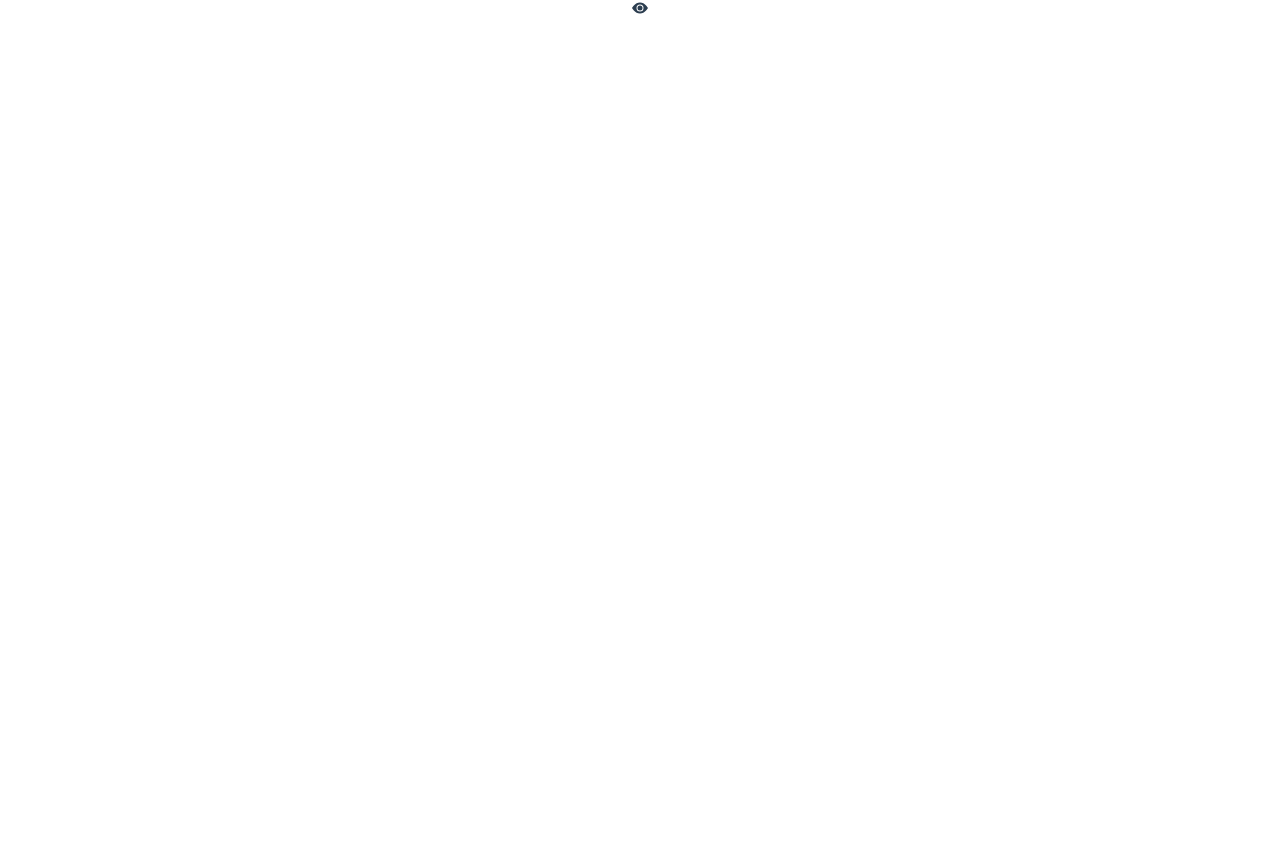
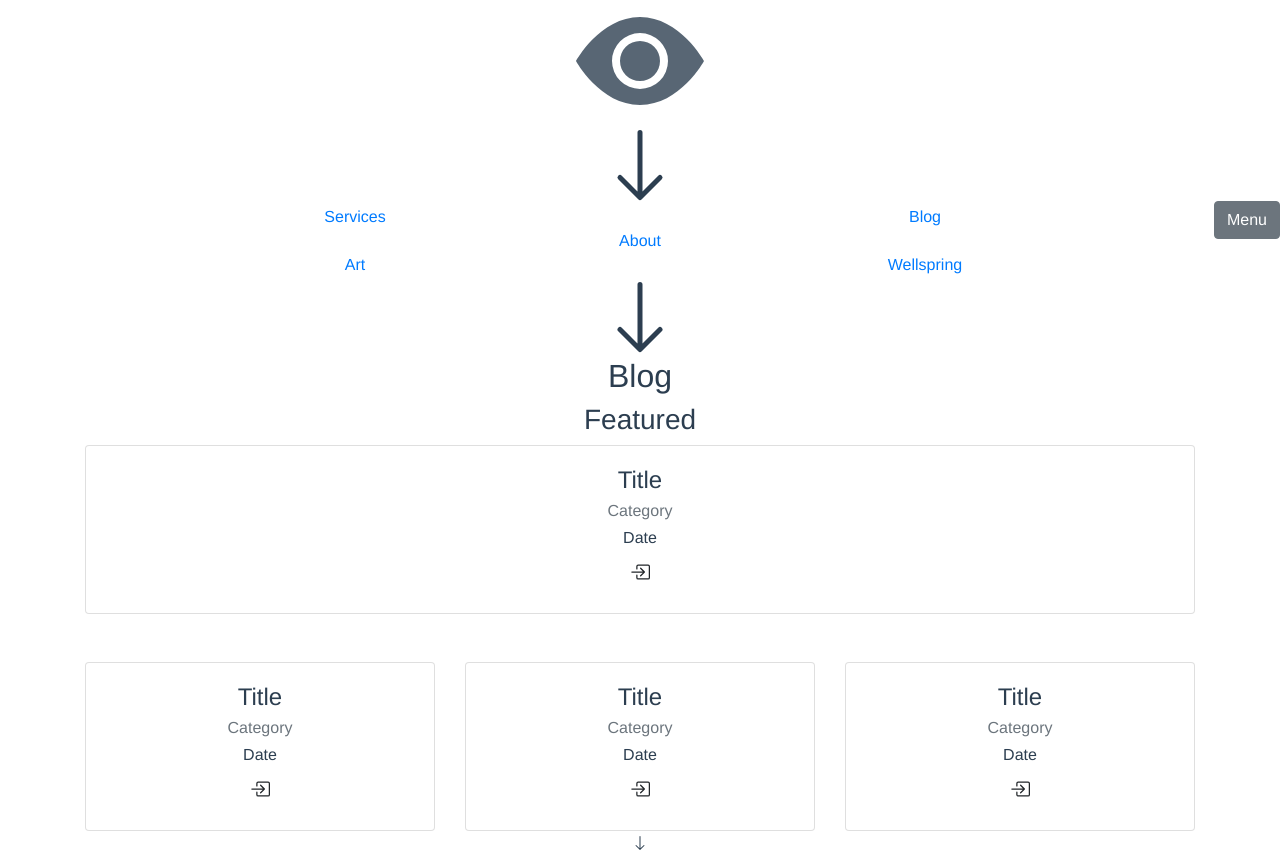
Before and after one commit to Froconic/app, a Vue app: page / in a window 1280 px wide. Shown: the part 199-1054 px from the top of the page. Before the commit the page ends 800 px from the top, so only its background shows below. Built offline with nearby package versions, Linux system fonts and the light colour scheme.

Commit message:
Added blog section

```diff
--- a/src/views/Home.vue
+++ b/src/views/Home.vue
@@ -1,32 +1,127 @@
 <template>
   <div class="home">
-    <b-container>
+    <b-container class="section hero-section">
       <b-row>
         <b-col>
-          <h1>RIVRE of SOMA</h1>
+          <b-row>
+            <b-col>
+              <h1>RIVRE of SOMA</h1>
+            </b-col>
+          </b-row>
+          <b-row>
+            <b-col>
+              <h1>Real Insights eVolve REality</h1>
+            </b-col>
+          </b-row>
+          <b-row>
+            <b-col>
+              <b-icon icon=eye-fill font-scale=8 animation='fade'></b-icon>
+            </b-col>
+          </b-row>
+          <b-row>
+            <b-col>
+              <b-icon icon=arrow-down font-scale=5></b-icon>
+            </b-col>
+          </b-row>
+        </b-col>
+      </b-row>
+      <b-button class=menu>Menu</b-button>
+    </b-container>
+    <b-container class="section menu-section">
+      <b-row align-h="between">
+        <b-col>
+          <b-link to= />Services</b-link>
+        </b-col>
+        <b-col>
+          <b-link to= />Blog</b-link>
+        </b-col>
+      </b-row>
+      <b-row align-h="center">
+        <b-col>
+          <b-link to= />About</b-link>
+        </b-col>
+      </b-row>
+      <b-row align-h="between">
+        <b-col>
+          <b-link to= />Art</b-link>
+        </b-col>
+        <b-col>
+          <b-link to= />Wellspring</b-link>
+        </b-col>
+      </b-row>
+      <b-row align-h="center">
+        <b-icon-arrow-down font-scale=5></b-icon-arrow-down>
+      </b-row>
+    </b-container>
+    <b-container class="section blog-section">
+      <b-row align-h=center>
+        <b-col>
+          <h2>Blog</h2>
+        </b-col>
+      </b-row>
+      <b-row class=mb-5>
+        <b-col>
+          <h3>Featured</h3>
+          <b-row>
+            <b-col>
+              <b-card title=Title sub-title=Category>
+                <h6>Date</h6>
+                <b-button variant=outline>
+                  <b-icon-box-arrow-in-right></b-icon-box-arrow-in-right>
+                </b-button>
+              </b-card>
+            </b-col>
+          </b-row>
         </b-col>
       </b-row>
       <b-row>
         <b-col>
-          <h1>Real Insights eVolve REality</h1>
+          <b-card title=Title sub-title=Category>
+            <h6>Date</h6>
+            <b-button variant=outline>
+              <b-icon-box-arrow-in-right></b-icon-box-arrow-in-right>
+            </b-button>
+          </b-card>
+        </b-col>
+        <b-col>
+          <b-card title=Title sub-title=Category>
+            <h6>Date</h6>
+            <b-button variant=outline>
+              <b-icon-box-arrow-in-right></b-icon-box-arrow-in-right>
+            </b-button>
+          </b-card>
+        </b-col>
+        <b-col>
+          <b-card title=Title sub-title=Category>
+            <h6>Date</h6>
+            <b-button variant=outline>
+              <b-icon-box-arrow-in-right></b-icon-box-arrow-in-right>
+            </b-button>
+          </b-card>
         </b-col>
       </b-row>
       <b-row>
         <b-col>
-          <b-icon icon='eye-fill'></b-icon>
+          <b-icon-arrow-down></b-icon-arrow-down>
         </b-col>
       </b-row>
-
     </b-container>
   </div>
 </template>
 
 <script>
-// @ is an alias to /src
+  // @ is an alias to /src
 
-export default {
-  name: 'Home',
-  components: {
+  export default {
+    name: 'Home',
+    components: {}
   }
-}
 </script>
+
+<style>
+  .menu {
+    position: fixed;
+    right: 0%;
+    top: 50%
+  }
+</style>
```
